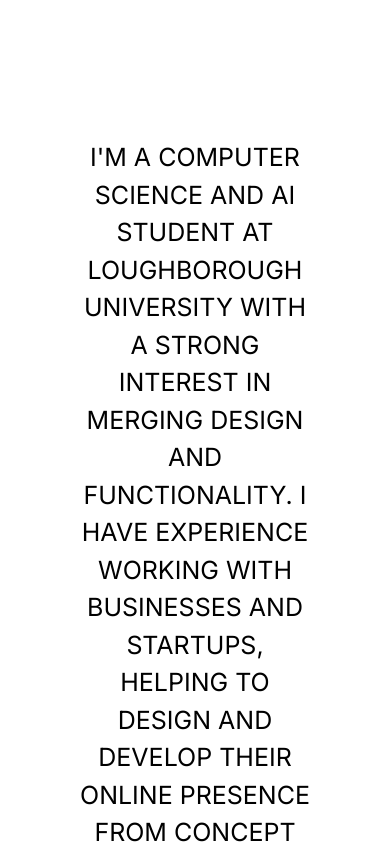
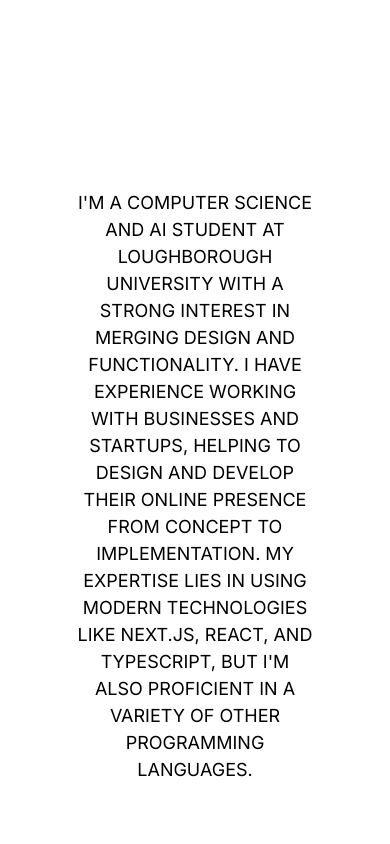
Before and after one commit to ykapf/Portfolio-Website, a Next.js app: page / in a window 390 px wide. Shown: the part 780-1624 px from the top of the page. Built offline with nearby package versions, Linux system fonts and the light colour scheme.

Commit message:
text size adjustment

```diff
--- a/src/app/page.tsx
+++ b/src/app/page.tsx
@@ -124,7 +124,7 @@
       {/* ABOUT  */}
       <div className="w-full h-full grid grid-cols-4 items-center justify-center  px-[75px] py-[75px] " style={{ minHeight: `100svh` }}>
         <div
-          className={`custom-cursor-clickable    col-span-4 lg:col-span-2 lg:col-start-2    text-center items-center justify-center uppercase text-[25px]   text-black dark:text-white      `}
+          className={`custom-cursor-clickable    col-span-4 lg:col-span-2 lg:col-start-2    text-center items-center justify-center uppercase text-[18px] sm:text-[25px]   text-black dark:text-white      `}
         >
           {/* Welcome to my portfolio -  */}
           I&apos;m a Computer Science and AI student at Loughborough University with a strong interest in merging design and functionality. I have experience
```
